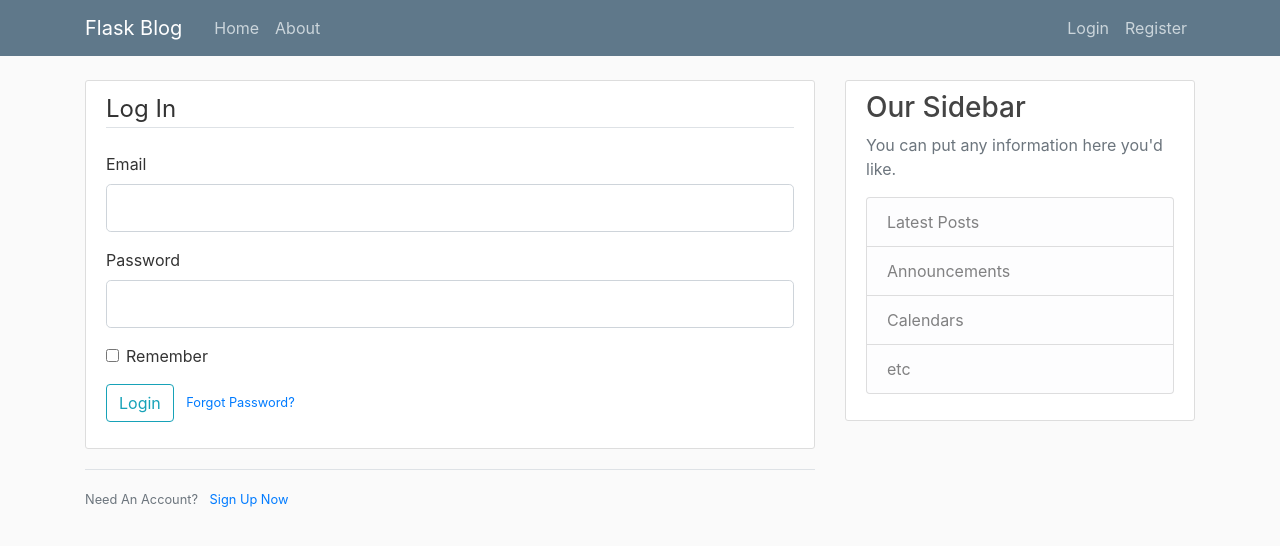
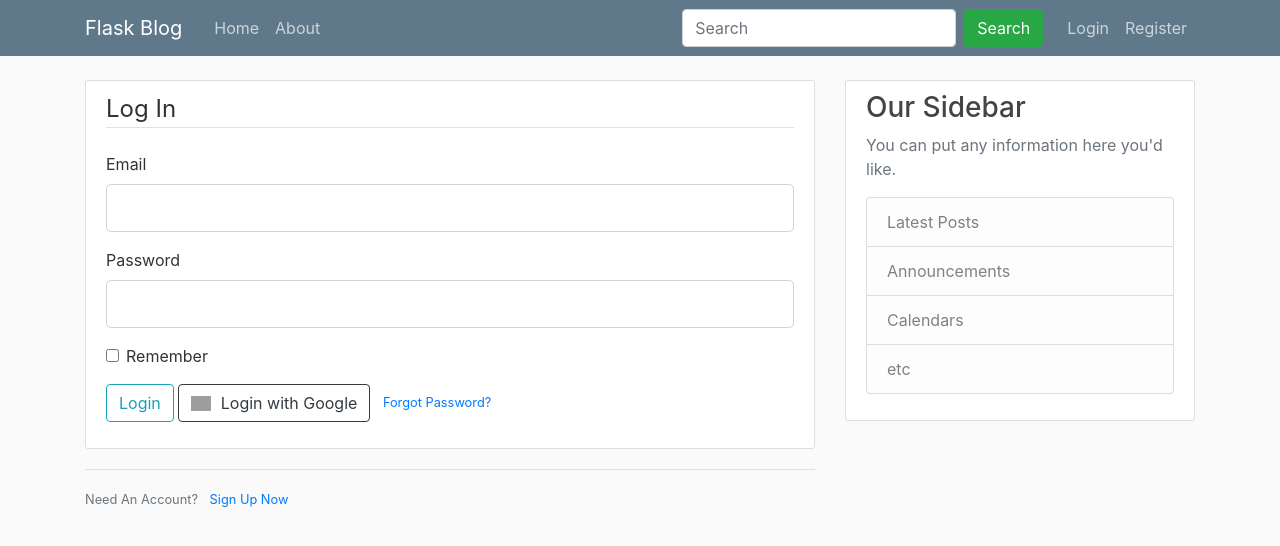
Before and after one commit to akshaybinexture/flask_blog, a Flask app: page /login in a window 1280 px wide. Shown: the top 546 px of the page. Run offline with Flask 2, Linux system fonts and the light colour scheme; some libraries are stand-ins or nearby versions; grey boxes are pictures that could not be loaded.

Commit message:
feat:added google authentication and search feature

```diff
--- a/blog/config.py
+++ b/blog/config.py
@@ -9,3 +9,8 @@ class Config:
     MAIL_USE_TLS = True
     MAIL_USERNAME = os.environ.get('MAIL_USERNAME')
     MAIL_PASSWORD = os.environ.get('MAIL_PASSWORD')
+    # for github and social login authetication
+    GOOGLE_CLIENT_ID = "914289289455-5rjsumgscqpk517jau7p2tgbtmc5cm1c.apps.googleusercontent.com"
+    GOOGLE_CLIENT_SECRET = "sOEYMolWR57j9XOEx96If93Y"
+    GITHUB_CLIENT_ID = "654d427fc257e7de4c92"
+    GITHUB_CLIENT_SECRET = "dd0e20e51e988523d5e05c51241297e876929f4a"
--- a/blog/templates/layout.html
+++ b/blog/templates/layout.html
@@ -30,6 +30,12 @@
               <a class="nav-item nav-link" href="{{ url_for('main.home') }}">Home</a>
               <a class="nav-item nav-link" href="{{ url_for('main.about') }}">About</a>
             </div>
+
+          <form class="form-inline mr-3" method="get">
+              <input class="form-control mr-sm-2" name="q" type="search" placeholder="Search" aria-label="Search" required>
+              <button class="btn btn-success my-2 my-sm-0" type="submit">Search</button>
+          </form>
+
               <!-- Navbar Right Side -->
             <div class="navbar-nav">
                 {% if current_user.is_authenticated %}
--- a/blog/templates/login.html
+++ b/blog/templates/login.html
@@ -5,6 +5,7 @@
             {{ form.hidden_tag() }}
             <fieldset class="form-group">
                 <legend class="border-bottom mb-4">Log In</legend>
+
                 <div class="form-group">
                     {{ form.email.label(class="form-control-label") }}
                     {% if form.email.errors %}
@@ -35,9 +36,14 @@
                     {{ form.remember(class="form-check-input") }}
                     {{ form.remember.label(class="form-check-label") }}
                 </div>
+
             </fieldset>
             <div class="form-group">
                 {{ form.submit(class="btn btn-outline-info") }}
+                <a class="btn btn-outline-dark" href="{{  url_for('users.google_login') }}" role="button" style="text-transform:none">
+                    <img width="20px" style="margin-bottom:3px; margin-right:5px" alt="Google sign-in" src="https://upload.wikimedia.org/wikipedia/commons/thumb/5/53/Google_%22G%22_Logo.svg/512px-Google_%22G%22_Logo.svg.png" />
+                    Login with Google
+                </a>
                 <small class="text-muted ml-2">
                     <a href="{{ url_for('users.reset_request') }}">Forgot Password?</a>
                 </small>
--- a/blog/users/routes.py
+++ b/blog/users/routes.py
@@ -5,7 +5,7 @@ from blog.models import User, Post
 from blog.users.forms import (RegistrationForm, LoginForm, UpdateAccountForm,
                                    RequestResetForm, ResetPasswordForm)
 from blog.users.utils import save_picture, send_reset_email
-
+from blog import oauth
 users = Blueprint('users', __name__)
 
 
@@ -38,6 +38,54 @@ def login():
         else:
             flash('Login Unsuccessful. Please check email and password', 'danger')
     return render_template('login.html', title='Login', form=form)
+
+
+# Google login route here
+@users.route('/login/google')
+def google_login():
+    google = oauth.create_client('google')
+    redirect_uri = url_for('users.google_authorize', _external=True)
+    return google.authorize_redirect(redirect_uri)
+
+
+# Google authorize route here
+@users.route('/login/google/authorize')
+def google_authorize():
+    if current_user.is_authenticated:
+        return redirect(url_for('main.home'))
+    google = oauth.create_client('google')
+    token = google.authorize_access_token()
+    resp = google.get('userinfo').json()
+    username = resp['name']
+    email = resp['email']
+    user1 = User.query.filter_by(email=email).first()
+    if not user1:
+        user = User(username=username, email=email, password="default123")
+        db.session.add(user)
+        db.session.commit()
+    else:
+        login_user(user1)
+    print(f"\n{resp}\n{username}\n{email}")
+    next_page = request.args.get('next')
+    return redirect(next_page) if next_page else redirect(url_for('main.home'))
+
+# Github login route
+@users.route('/login/github')
+def github_login():
+    github = oauth.create_client('github')
+    redirect_uri = url_for('users.github_authorize', _external=True)
+    return github.authorize_redirect(redirect_uri)
+
+
+# Github authorize route
+@users.route('/login/github/authorize')
+def github_authorize():
+    github = oauth.create_client('github')
+    token = github.authorize_access_token()
+    resp = github.get('user').json()
+    print(f"\n{resp}\n")
+    return "You are successfully signed in using github"
+
 
 
 @users.route("/logout")
--- a/run.py
+++ b/run.py
@@ -1,6 +1,7 @@
 from blog import create_app
+from authlib.integrations.flask_client import OAuth
+app = create_app()
 
-app = create_app()
 
 if __name__ == '__main__':
     app.run(debug=True)
```
Also changed, not shown: blog/__init__.py (+30 -1 lines), blog/main/routes.py (+6 -1 lines), blog/site.db.
